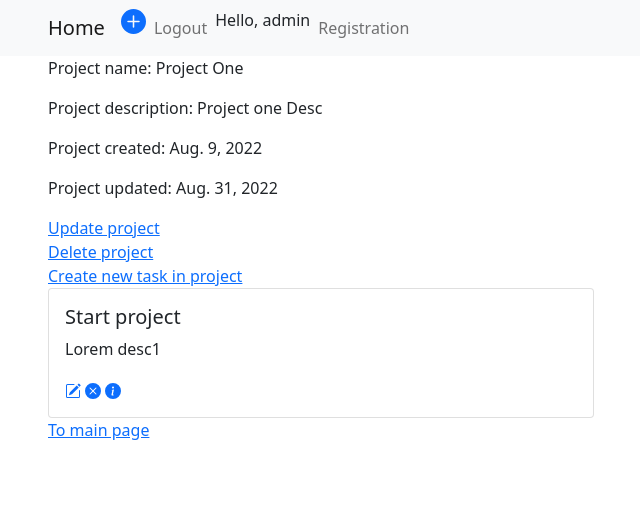
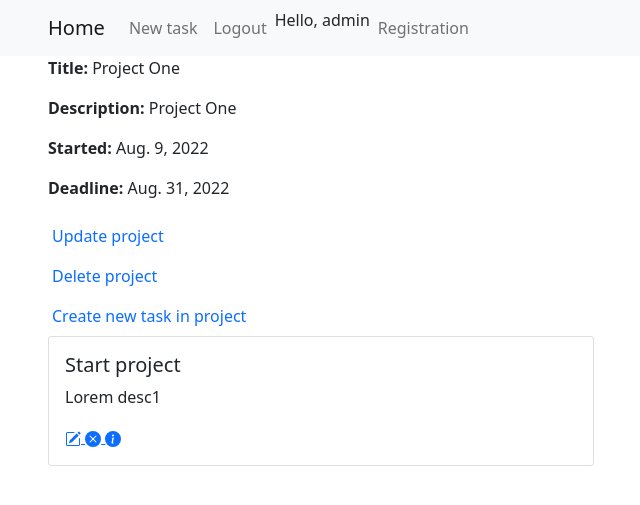
Before and after one commit to xeronsixteen/issue_tracker-, a Django app: page /project/1/ in a window 1280 px wide. Shown: the top 505 px of the page, without its empty margins (34-674 px from the left). Run offline with Django 4.2, Linux system fonts and the light colour scheme; a user stored in the database is signed in; data comes from the database, SQL or seed files in the repository.

Commit message:
in hmtl files of project and task:
added permissions to each action

```diff
--- /dev/null
+++ b/templates/projects/AddUser.html
@@ -0,0 +1,6 @@
+{% extends 'base.html' %}
+{% block content %}
+    <form action="" method="POST">
+{%  include 'partial/form.html' with button='Add/Delete User'%}
+        </form>
+{% endblock %}
--- a/templates/projects/create.html
+++ b/templates/projects/create.html
@@ -6,5 +6,4 @@
     <form action="" method="post">
         {% include "partial/form.html" with button_text="Create" %}
     </form>
-    <a href="{% url "webapp:project_list" %}">На главную</a>
 {% endblock %}
--- a/templates/projects/one_project_view.html
+++ b/templates/projects/one_project_view.html
@@ -1,32 +1,33 @@
 {% extends "base.html" %}
 {% block nav %}
-    {% if request.user.is_authenticated %}
-    <li>
-    <a href="{% url 'webapp:create'%}" title="webapp:create project"><svg xmlns="http://www.w3.org/2000/svg" width="25" height="25" fill="currentColor" class="bi bi-plus-circle-fill" viewBox="0 0 16 16">
-  <path d="M16 8A8 8 0 1 1 0 8a8 8 0 0 1 16 0zM8.5 4.5a.5.5 0 0 0-1 0v3h-3a.5.5 0 0 0 0 1h3v3a.5.5 0 0 0 1 0v-3h3a.5.5 0 0 0 0-1h-3v-3z"></path>
-</svg></a>
+    {% if perms.webapp.add_project or user == project.user %}
+        <li class="menu-right">
+            <a href="{% url 'webapp:create' %}"
+               class="nav-link">New task</a>
         </li>
     {% endif %}
     <li>
 {% endblock %}
 {% block content %}
     <div class="row">
-     <p>
-            Project name: {{ project.name }}
-        </p>
-        <p>
-            Project description: {{ project.description }}
-        </p>
-        <p>
-            Project created: {{ project.created_at }}
-        </p>
-          <p>
-            Project updated: {{ project.finished_at }}
-        </p>
-        {% if request.user.is_authenticated %}
-        <a href="{% url 'webapp:update_project' project.pk %}" title="update project">Update project</a>
-        <a href="{% url 'webapp:delete_project' project.pk %}" title="delete project">Delete project</a>
-        <a href="{% url 'webapp:TaskCreateInProjectView' project.pk %}" title="create new  task in project">Create new task in project</a>
+    <p class="card-text"><b>Title:</b> {{ project.name }}</p>
+    <p class="card-text"><b>Description:</b> {{ project.name }}</p>
+    <p class="card-text"><b>Started:</b> {{ project.created_at }}</p>
+    <p class="card-text"><b>Deadline:</b> {{ project.finished_at }}</p>
+        {% if perms.webapp.change_project or user == project.user %}
+            <a href="{% url 'webapp:update_project' project.pk %}"
+               class="nav-link">Update project</a>
+        {% endif %}
+        {% if perms.webapp.add_project or perms.webapp.change_project or perms.webapp.delete_project %}
+            <a href="{% url 'webapp:delete_project' project.pk %}"
+               class="nav-link">Delete project</a>
+            <a href="{% url 'webapp:TaskCreateInProjectView' project.pk %}"
+               class="nav-link">Create new task in project</a>
+        {% endif %}
+        {% if perms.webapp.change_project and user in project.user.all %}
+            <a href="{% url 'webapp:AddUserInProject' project.pk %}"
+               class="nav-link">Add contributors to project</a>
+            <br>
         {% endif %}
         {% for task in tasks %}
             <div class="col-12 col-md-6 col-lg-6">
@@ -36,22 +37,53 @@
                         <p class="card-text">{{ task.description }}</p>
                         <p class="card-text">{{ task.user }}</p>
 
-                    {% if request.user.is_authenticated %}
-                    <a href="{% url 'webapp:update' task.pk %}" title="update task"><svg xmlns="http://www.w3.org/2000/svg" width="16" height="16" fill="currentColor" class="bi bi-pencil-square" viewBox="0 0 16 16">
+                        {% if perms.webapp.change_task or user == task.user %}
+                            <a href="{% url 'webapp:update' task.pk %}"
+                               title="update task">
+                                <svg xmlns="http://www.w3.org/2000/svg"
+                                     width="16"
+                                     height="16"
+                                     fill="currentColor"
+                                     class="bi bi-pencil-square"
+                                     viewBox="0 0 16 16">
                                     <path d="M15.502 1.94a.5.5 0 0 1 0 .706L14.459 3.69l-2-2L13.502.646a.5.5 0 0 1 .707 0l1.293 1.293zm-1.75 2.456-2-2L4.939 9.21a.5.5 0 0 0-.121.196l-.805 2.414a.25.25 0 0 0 .316.316l2.414-.805a.5.5 0 0 0 .196-.12l6.813-6.814z"></path>
-  <path fill-rule="evenodd" d="M1 13.5A1.5 1.5 0 0 0 2.5 15h11a1.5 1.5 0 0 0 1.5-1.5v-6a.5.5 0 0 0-1 0v6a.5.5 0 0 1-.5.5h-11a.5.5 0 0 1-.5-.5v-11a.5.5 0 0 1 .5-.5H9a.5.5 0 0 0 0-1H2.5A1.5 1.5 0 0 0 1 2.5v11z"></path>
-</svg></a>
-                    <a href="{% url 'webapp:delete' task.pk %}" title="delete task"><svg xmlns="http://www.w3.org/2000/svg" width="16" height="16" fill="currentColor" class="bi bi-x-circle-fill" viewBox="0 0 16 16">
+                                    <path fill-rule="evenodd"
+                                          d="M1 13.5A1.5 1.5 0 0 0 2.5 15h11a1.5 1.5 0 0 0 1.5-1.5v-6a.5.5 0 0 0-1 0v6a.5.5 0 0 1-.5.5h-11a.5.5 0 0 1-.5-.5v-11a.5.5 0 0 1 .5-.5H9a.5.5 0 0 0 0-1H2.5A1.5 1.5 0 0 0 1 2.5v11z"></path>
+                                </svg>
+                            </a>
+                        {% endif %}
+                        {% if perms.webapp.delete_task or user == task.user %}
+                            <a href="{% url 'webapp:delete' task.pk %}"
+                               title="delete task">
+                                <svg xmlns="http://www.w3.org/2000/svg"
+                                     width="16"
+                                     height="16"
+                                     fill="currentColor"
+                                     class="bi bi-x-circle-fill"
+                                     viewBox="0 0 16 16">
                                     <path d="M16 8A8 8 0 1 1 0 8a8 8 0 0 1 16 0zM5.354 4.646a.5.5 0 1 0-.708.708L7.293 8l-2.647 2.646a.5.5 0 0 0 .708.708L8 8.707l2.646 2.647a.5.5 0 0 0 .708-.708L8.707 8l2.647-2.646a.5.5 0 0 0-.708-.708L8 7.293 5.354 4.646z"></path>
-</svg></a>
-                    <a href="{% url 'webapp:task_view' task.pk %}" title="view task"><svg xmlns="http://www.w3.org/2000/svg" width="16" height="16" fill="currentColor" class="bi bi-info-circle-fill" viewBox="0 0 16 16">
+                                </svg>
+                            </a>
+                        {% endif %}
+                        {% if perms.webapp.view_task or user == task.user %}
+                            <a href="{% url 'webapp:task_view' task.pk %}"
+                               title="view task">
+                                <svg xmlns="http://www.w3.org/2000/svg"
+                                     width="16"
+                                     height="16"
+                                     fill="currentColor"
+                                     class="bi bi-info-circle-fill"
+                                     viewBox="0 0 16 16">
                                     <path d="M8 16A8 8 0 1 0 8 0a8 8 0 0 0 0 16zm.93-9.412-1 4.705c-.07.34.029.533.304.533.194 0 .487-.07.686-.246l-.088.416c-.287.346-.92.598-1.465.598-.703 0-1.002-.422-.808-1.319l.738-3.468c.064-.293.006-.399-.287-.47l-.451-.081.082-.381 2.29-.287zM8 5.5a1 1 0 1 1 0-2 1 1 0 0 1 0 2z"></path>
-</svg></a>
+                                </svg>
+                            </a>
+                        {% endif %}
+                        {% if perms.webapp.change_project and user in project.user.all %}
+                            <a href="{% url 'webapp:AddUserInProject' project.pk %}">Add colleagues </a>
                         {% endif %}
                     </div>
                 </div>
             </div>
         {% endfor %}
     </div>
-<a href="/">To main page</a>
 {% endblock %}
--- a/templates/tasks/task_view.html
+++ b/templates/tasks/task_view.html
@@ -1,6 +1,7 @@
 {% extends "base.html" %}
 {% block content %}
-        <!--suppress Annotator -->
+        <!--suppress ALL -->
+
     <p>
             Task title: {{ task.summary }}
         </p>
```
Also changed, not shown: templates/projects/delete.html (added, +10 -0 lines), templates/projects/projects.html (+8 -10 lines), templates/tasks/delete.html (+21 -9 lines), templates/tasks/index.html (+5 -7 lines). Lines whose indentation alone changed are shown as unchanged.
